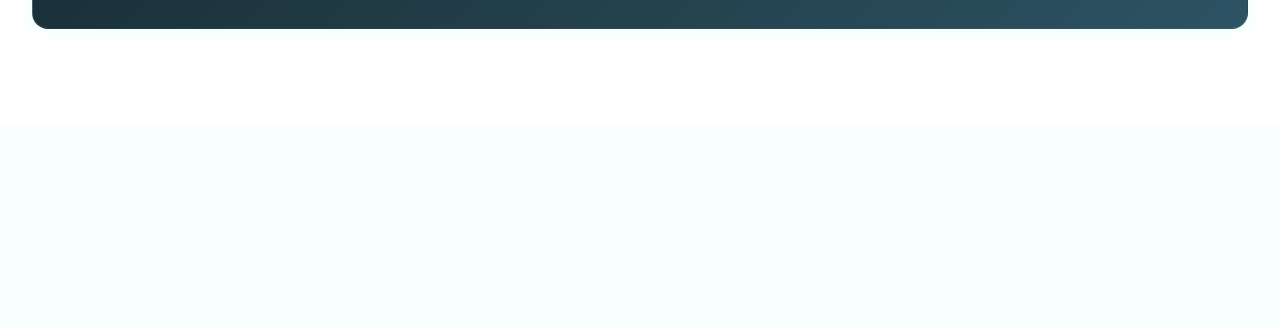
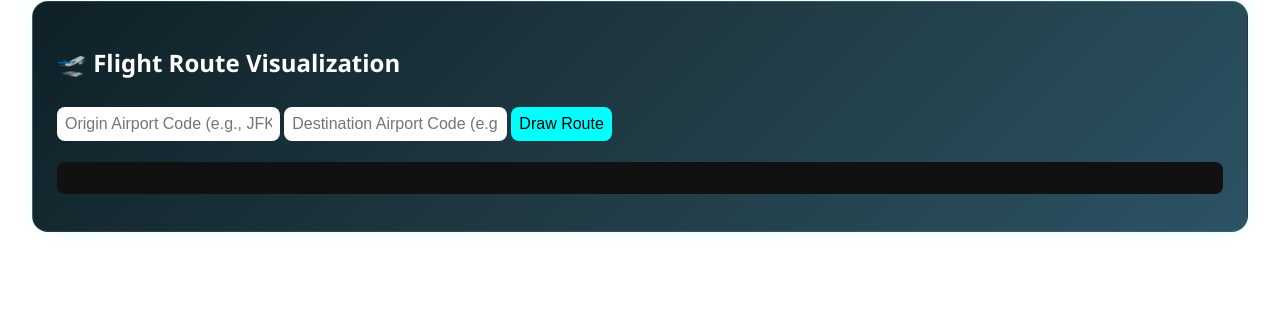
Before and after one commit to ManavK003/Airport-DB-Webapp, a Flask app: page / in a window 1280 px wide. Shown: the part 3239-3567 px from the top of the page. Before the commit the page ends 3268 px from the top, so only its background shows below. Run offline with Flask 3, Linux system fonts and the light colour scheme; some libraries are stand-ins or nearby versions.

Commit message:
Created Flight Route Visualization using mapping tools

```diff
--- a/app.py
+++ b/app.py
@@ -189,6 +189,22 @@ def airport_activity(code):
         "location": {"lat": lat, "lon": lon}
     })
 
+@app.route('/api/airport_coords')
+def get_airport_coords():
+    code = request.args.get('code', '').upper()
+    if not code:
+        return jsonify({"error": "Missing airport code"}), 400
+
+    cur = conn.cursor()
+    cur.execute("""
+        SELECT latitude, longitude FROM airports
+        WHERE iata = %s OR icao = %s
+        LIMIT 1
+    """, (code, code))
+    result = cur.fetchone()
+    if result:
+        return jsonify({"lat": result[0], "lon": result[1]})
+    return jsonify({"error": "Airport not found"}), 404
 
 @app.route('/api/airport_info/<code>')
 def airport_info(code):
--- a/templates/index.html
+++ b/templates/index.html
@@ -54,7 +54,7 @@
         <p style="margin-left: 0.3em;">OpenSky Network API was used as a data source to pull the most recent flight tracking data. Popular and major airport codes to try: EHAM, EGLL, and EDDF.</p>
       </section>
 
-    <section>
+    <section id="map-section">
       <h2>🌍 Map of Search Results</h2>
       <div id="map" style="height: 400px; margin-top: 10px;"></div>
     </section>
@@ -95,11 +95,18 @@
         <h2>🌦️ Live Weather Radar</h2>
         <p>Weather radar centered on selected airport (requires valid lat/lon).</p>
         <iframe id="weather-radar"
-                width="650"
-                height="450"
+                width="550"
+                height="390"
                 frameborder="0"
                 src="https://embed.windy.com/embed2.html?lat=40.6413&lon=-73.7781&zoom=8&overlay=radar">
         </iframe>
+      </section>
+      <section>
+        <h2>🛫 Flight Route Visualization</h2>
+        <input type="text" id="origin-code" placeholder="Origin Airport Code (e.g., JFK)">
+        <input type="text" id="destination-code" placeholder="Destination Airport Code (e.g., LAX)">
+        <button onclick="drawFlightRoute()">Draw Route</button>
+        <pre id="route-info"></pre>
       </section>
 
 
@@ -142,6 +149,26 @@
           radarSection.style.backgroundColor = 'transparent';
       }, 1000);
       }
+  }
+  function getCurvedLatLngs(start, end, curvature = 0.5) {
+    const lat1 = start[0], lon1 = start[1];
+    const lat2 = end[0], lon2 = end[1];
+
+    const offsetX = lon2 - lon1;
+    const offsetY = lat2 - lat1;
+
+    const r = Math.sqrt(offsetX * offsetX + offsetY * offsetY);
+    const theta = Math.atan2(offsetY, offsetX);
+
+    const thetaOffset = (Math.PI / 10) * curvature;
+
+    const r2 = (r / 2) / Math.cos(thetaOffset);
+    const theta2 = theta + thetaOffset;
+
+    const midpointX = r2 * Math.cos(theta2) + lon1;
+    const midpointY = r2 * Math.sin(theta2) + lat1;
+
+    return [start, [midpointY, midpointX], end]; // [lat, lon]
   }
 
   function clearMarkers(group) {
@@ -328,6 +355,67 @@ async function getFlightStatus() {
     • Delay: ${arrival_delay ? `${Math.round(arrival_delay / 60)} min` : "None"}
   `.trim();
   }
+
+  let routeLine;
+
+  async function drawFlightRoute() {
+
+    if (!map) {
+        initMap();
+      }
+
+    const originCode = document.getElementById("origin-code").value.trim().toUpperCase();
+    const destCode = document.getElementById("destination-code").value.trim().toUpperCase();
+    const output = document.getElementById("route-info");
+
+    if (!originCode || !destCode) {
+      alert("Please enter both origin and destination airport codes.");
+      return;
+    }
+
+    // Scroll to map
+    const mapSection = document.getElementById("map-section");
+    if (mapSection) {
+      mapSection.scrollIntoView({ behavior: "smooth" });
+      mapSection.style.transition = 'background-color 0.5s';
+      mapSection.style.backgroundColor = '#222a';
+      setTimeout(() => mapSection.style.backgroundColor = 'transparent', 1000);
+    }
+
+    const [originRes, destRes] = await Promise.all([
+      fetch(`/api/airport_coords?code=${originCode}`),
+      fetch(`/api/airport_coords?code=${destCode}`)
+    ]);
+
+    const originData = await originRes.json();
+    const destData = await destRes.json();
+
+    if (originData.error || destData.error) {
+      output.textContent = `❌ Error: ${originData.error || destData.error}`;
+      return;
+    }
+
+    const originLatLng = [originData.lat, originData.lon];
+    const destLatLng = [destData.lat, destData.lon];
+
+
+    const curvedCoords = getCurvedLatLngs(originLatLng, destLatLng, 0.4);
+    // Remove previous route
+    if (window.routeLine) map.removeLayer(window.routeLine);
+
+    window.routeLine = L.polyline(curvedCoords, {
+    color: "red",
+    weight: 3,
+    dashArray: "5,10"
+    }).addTo(map);
+
+    map.fitBounds([originLatLng, destLatLng], { padding: [50, 50] });
+
+    output.textContent = `✅ Route: ${originCode} ➝ ${destCode}`;
+  }
+
+
+
   async function showAirportInfo(code) {
     const res = await fetch(`/api/airport_info/${code}`);
     const data = await res.json();
```
Also changed, not shown: readme.txt.
